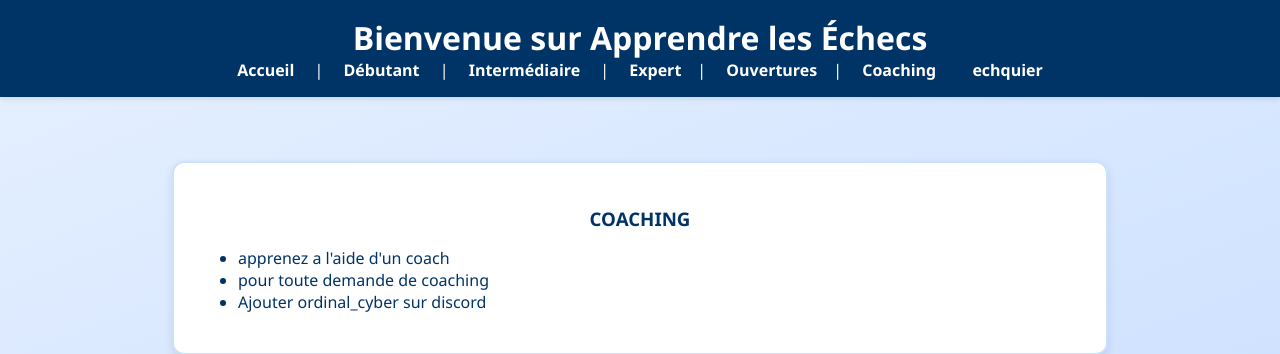
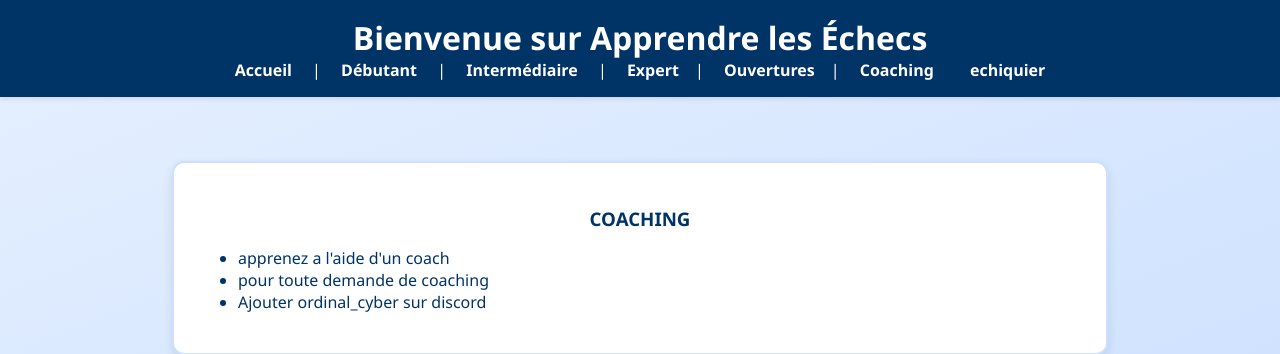
Before and after one commit to ordinalcyber/site, a Flask app: page /coaching in a window 1280 px wide. Shown: the top 354 px of the page. Run offline with Flask 3, Linux system fonts and the light colour scheme; some libraries are stand-ins or nearby versions.

Commit message:
Update base.html

```diff
--- a/templates/base.html
+++ b/templates/base.html
@@ -22,7 +22,7 @@
       <a href="{{ url_for('expert') }}">Expert</a>|
       <a href="{{ url_for('ouvertures') }}">Ouvertures</a>|
       <a href="{{ url_for('coaching') }}">Coaching</a>
-      <a href="{{ url_for('echiquier') }}">echquier</a>
+      <a href="{{ url_for('echiquier') }}">echiquier</a>
     </nav>
   </header>
 
```
